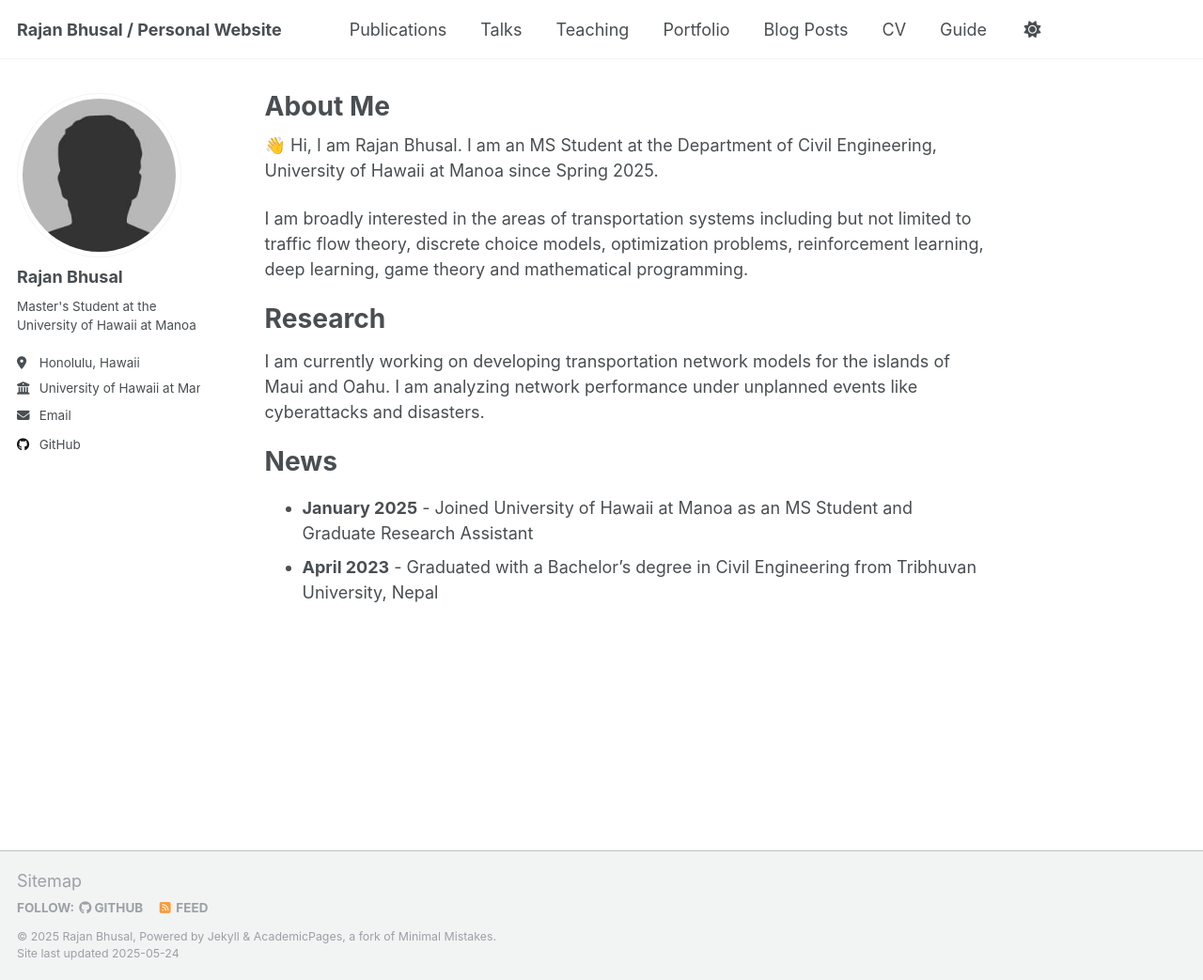
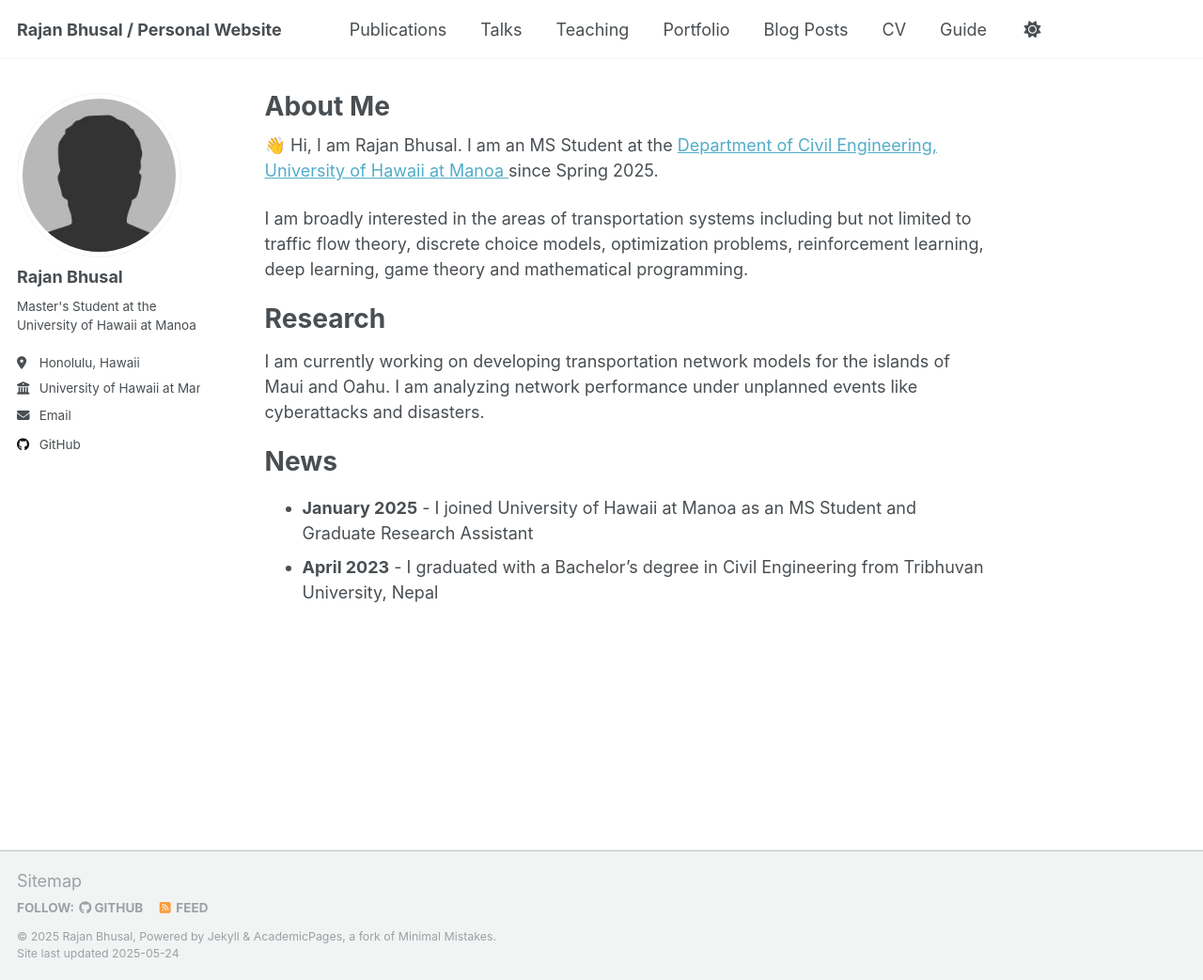
Before and after one commit to rajanbhusal/rajanbhusal.github.io, a Jekyll site: the page built from _pages/about.md, in a window 1280 px wide and 1043 px high. Shown: the whole window at 94% size. Built offline with Jekyll 4.4.1, drawn with Linux system fonts in a browser that asks for light colours.

```diff
--- a/_pages/about.md
+++ b/_pages/about.md
@@ -7,7 +7,7 @@ redirect_from:
   - /about.html
 ---
 
-👋 Hi, I am Rajan Bhusal. I am an MS Student at the Department of Civil Engineering, University of Hawaii at Manoa since Spring 2025.
+👋 Hi, I am Rajan Bhusal. I am an MS Student at the [Department of Civil Engineering, University of Hawaii at Manoa ](manoa.hawaii.edu) since Spring 2025.
 
   I am broadly interested in the areas of transportation systems including but not limited to traffic flow theory, discrete choice models, optimization problems, reinforcement learning, deep learning, game theory and mathematical programming.
 
@@ -17,5 +17,5 @@ I am currently working on developing transportation network models for the islan
 
 News
 ======
-*  **January 2025** - Joined University of Hawaii at Manoa as an MS Student and Graduate Research Assistant
-* **April 2023** -  Graduated with a Bachelor's degree in Civil Engineering from Tribhuvan University, Nepal
+*  **January 2025** - I joined University of Hawaii at Manoa as an MS Student and Graduate Research Assistant
+* **April 2023** -  I graduated with a Bachelor's degree in Civil Engineering from Tribhuvan University, Nepal
```
